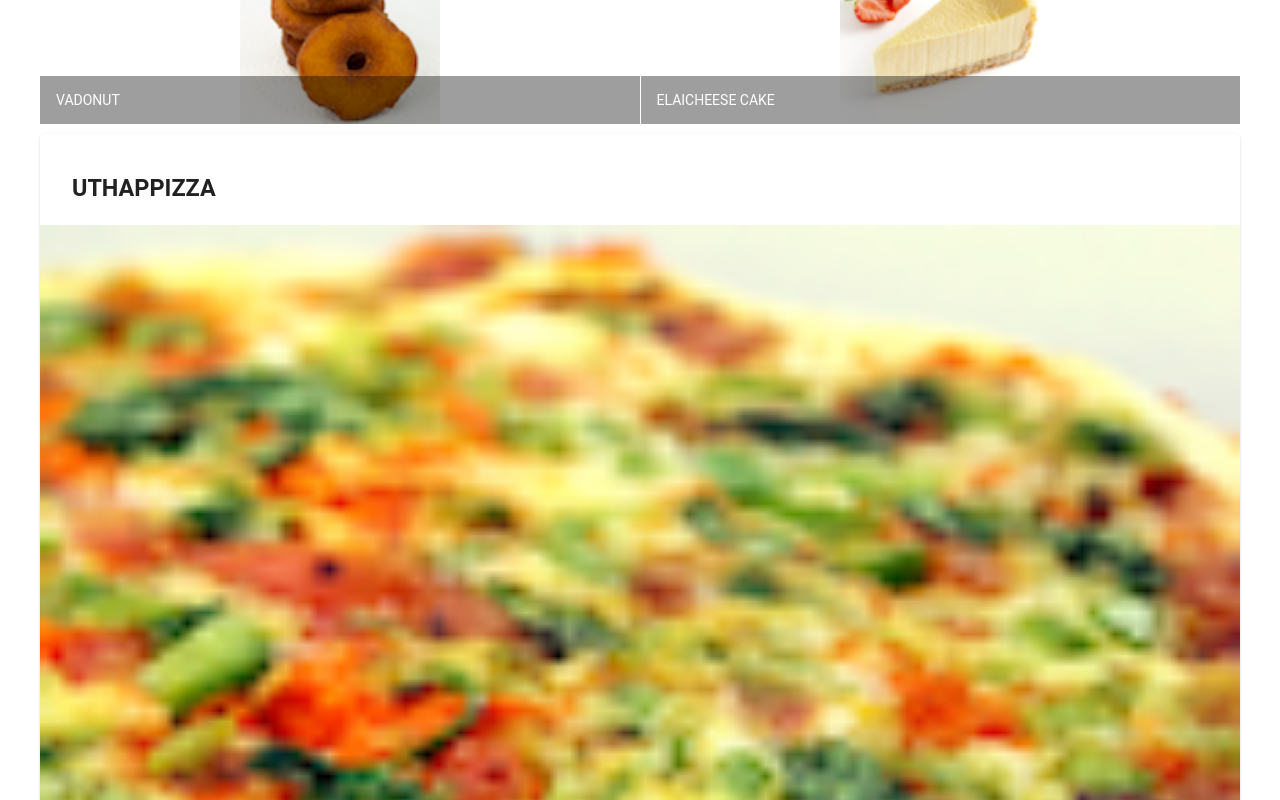
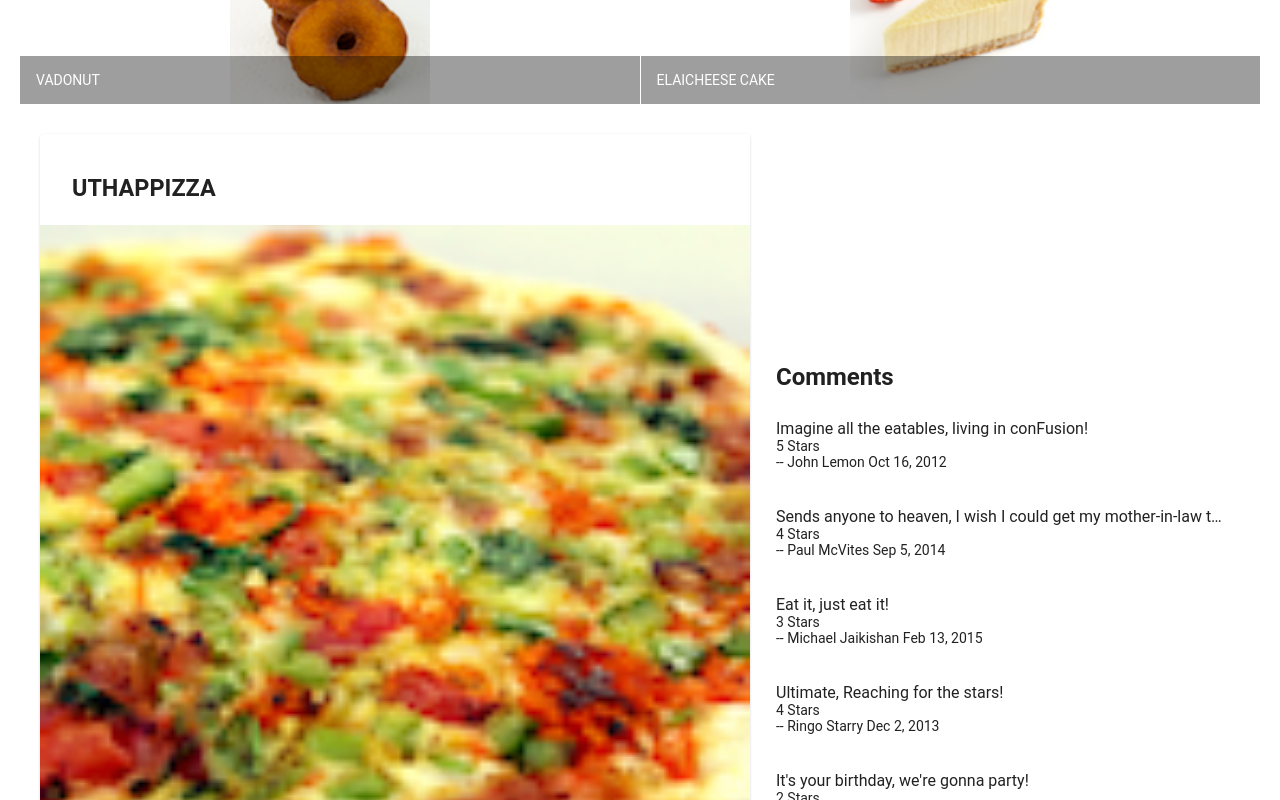
Before and after one commit to vishnugupthaa/Angular-FSWD, an Angular app: page / in a window 1280 px wide. Shown: the part 460-1260 px from the top of the page. Built offline with nearby package versions, Linux system fonts and the light colour scheme.

Commit message:
Assainment 1

```diff
--- a/src/app/app.module.ts
+++ b/src/app/app.module.ts
@@ -13,11 +13,13 @@
 
 import 'hammerjs';
 import { MenuComponent } from './menu/menu.component';
+import { DishdetailComponent } from './dishdetail/dishdetail.component';
 
 @NgModule({
   declarations: [
     AppComponent,
-    MenuComponent
+    MenuComponent,
+    DishdetailComponent
   ],
   imports: [
     BrowserModule,
--- /dev/null
+++ b/src/app/dishdetail/dishdetail.component.html
@@ -0,0 +1,47 @@
+<div class="container"
+fxLayout="row"
+fxLayout.sm="column"
+fxLayout.xs="column"
+fxLayoutAlign.gt-md="space-around center"
+fxLayoutGap="10px"
+fxLayoutGap.xs="0">
+
+  <div fxFlex *ngIf="dish">
+    <mat-card>
+      <mat-card-header>
+        <mat-card-title>
+          <h3>{{dish.name | uppercase}}</h3>
+        </mat-card-title>
+      </mat-card-header>
+      <img mat-card-image src={{dish.image}} alt={{dish.name}}>
+      <mat-card-content>
+        <p>{{dish.description}}
+        </p>
+      </mat-card-content>
+      <mat-card-actions>
+        <button mat-button>LIKE</button>
+        <button mat-button>SHARE</button>
+      </mat-card-actions>
+    </mat-card>
+  </div>
+
+  <div fxFlex="40" *ngIf="dish">
+    <mat-list>
+      <mat-list-item>
+        <h2> Comments </h2>
+      </mat-list-item>
+      <mat-list-item *ngFor="let comment of dish.comments">
+        <p mat-line>
+          <span> {{comment.comment}} </span>
+        </p>
+        <p mat-line>
+          <span> {{comment.rating}} Stars</span>
+        </p>
+        <p mat-line>
+          <span> -- {{comment.author}} {{comment.date | date}} </span>
+        </p>
+      </mat-list-item>
+    </mat-list>
+  </div>
+
+</div>
--- /dev/null
+++ b/src/app/dishdetail/dishdetail.component.ts
@@ -0,0 +1,57 @@
+import { Component, OnInit } from '@angular/core';
+
+
+const DISH = {
+  name: 'Uthappizza',
+  image: '/assets/images/uthappizza.png',
+  category: 'mains',
+  label: 'Hot',
+  price: '4.99',
+  description: 'A unique combination of Indian Uthappam (pancake) and Italian pizza, topped with Cerignola olives, ripe vine cherry tomatoes, Vidalia onion, Guntur chillies and Buffalo Paneer.',
+  comments: [
+    {
+      rating: 5,
+      comment: "Imagine all the eatables, living in conFusion!",
+      author: "John Lemon",
+      date: "2012-10-16T17:57:28.556094Z"
+    },
+    {
+      rating: 4,
+      comment: "Sends anyone to heaven, I wish I could get my mother-in-law to eat it!",
+      author: "Paul McVites",
+      date: "2014-09-05T17:57:28.556094Z"
+    },
+    {
+      rating: 3,
+      comment: "Eat it, just eat it!",
+      author: "Michael Jaikishan",
+      date: "2015-02-13T17:57:28.556094Z"
+    },
+    {
+      rating: 4,
+      comment: "Ultimate, Reaching for the stars!",
+      author: "Ringo Starry",
+      date: "2013-12-02T17:57:28.556094Z"
+    },
+    {
+      rating: 2,
+      comment: "It's your birthday, we're gonna party!",
+      author: "25 Cent",
+      date: "2011-12-02T17:57:28.556094Z"
+    }
+  ]
+};
+@Component({
+  selector: 'app-dishdetail',
+  templateUrl: './dishdetail.component.html',
+  styleUrls: ['./dishdetail.component.scss']
+})
+export class DishdetailComponent implements OnInit {
+
+  dish = DISH;
+  constructor() { }
+
+  ngOnInit() {
+  }
+
+}
--- a/src/app/menu/menu.component.html
+++ b/src/app/menu/menu.component.html
@@ -1,5 +1,3 @@
-<div class="container" fxLayout="column" fxLayoutGap="10px">
-
 <div class="container" fxLayout="column" fxLayoutGap="10px">
 
   <div fxFlex>
@@ -14,30 +12,13 @@
       <mat-grid-tile *ngFor="let dish of dishes">
         <img height="200px" src={{dish.image}} alt={{dish.name}}>
         <mat-grid-tile-footer>
-            <h1>{{dish.name | uppercase}}</h1>
+          <h1 mat-line>{{dish.name | uppercase}}</h1>
         </mat-grid-tile-footer>
       </mat-grid-tile>
     </mat-grid-list>
   </div>
 
-    <div fxFlex *ngIf="selectedDish">
-      <mat-card>
-        <mat-card-header>
-          <mat-card-title>
-            <h3>{{selectedDish.name | uppercase}}</h3>
-          </mat-card-title>
-        </mat-card-header>
-        <img mat-card-image src={{selectedDish.image}} alt={{selectedDish.name}}>
-        <mat-card-content>
-          <p>{{selectedDish.description}}
-          </p>
-        </mat-card-content>
-        <mat-card-actions>
-          <button mat-button>LIKE</button>
-          <button mat-button>SHARE</button>
-        </mat-card-actions>
-      </mat-card>
-    </div>
+  <app-dishdetail>
+  </app-dishdetail>
 
 </div>
-</div>
```
Also changed, not shown: src/app/dishdetail/dishdetail.component.scss (added), 1 other file (tests, documents, lock files or other folders). Lines whose indentation alone changed are shown as unchanged.
